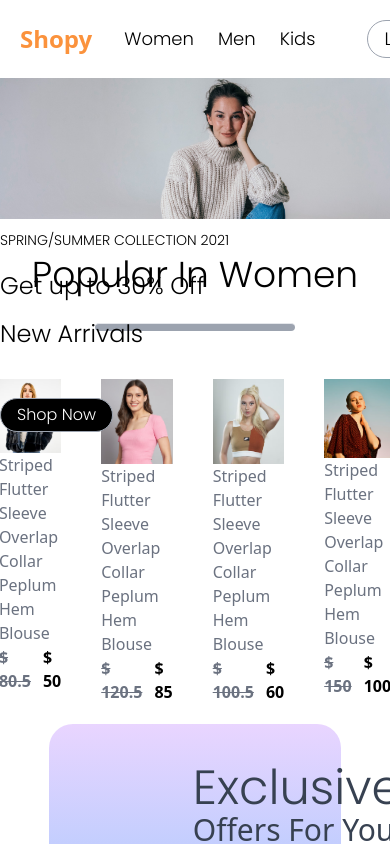
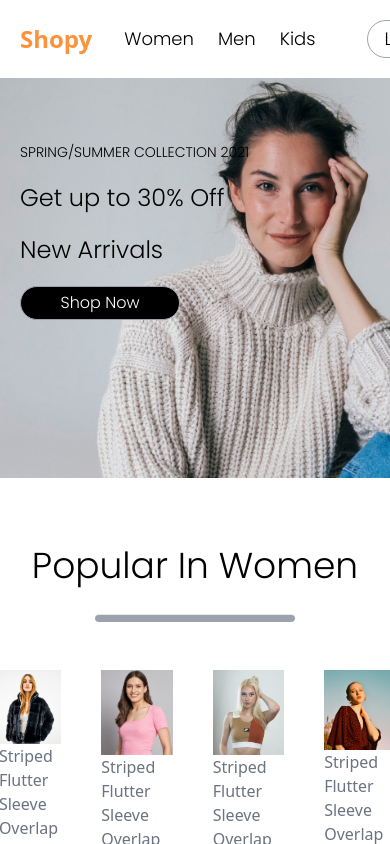
Before and after one commit to mohitparmar1/Shopy, a React (Vite) app: page / in a window 390 px wide. Shown: the top 844 px of the page. Built offline with nearby package versions, Linux system fonts and the light colour scheme.

Commit message:
hero section made responsive

```diff
--- a/src/Components/Hero.jsx
+++ b/src/Components/Hero.jsx
@@ -4,23 +4,23 @@ import HeroImg from "../assets/hero2.jpg";
 import arrow from "../assets/arrow.png";
 const Hero = () => {
   return (
-    <div className="w-full z-10 relative">
-      <div className="flex items-center flex-col">
-        <p className="text-sm md:text-base lg:text-lg font-Poppins text-center text-black pt-10 md:pt-20 absolute top-28 left-0 md:left-[250px]">
+    <div style={{backgroundImage: `url(${HeroImg})`}} className="relative w-full h-[560px] max-[440px]:h-[400px] bg-center bg-cover bg-custom-image">
+      <div className="flex flex-col gap-5 py-16 ms-5 lg:ps-16 lg:m-14">
+        <p className="text-sm text-black md:text-base lg:text-lg font-Poppins">
           SPRING/SUMMER COLLECTION 2021
         </p>
-        <p className="text-2xl md:text-4xl lg:text-5xl font-Poppins text-center text-black pt-16 md:pt-32 absolute top-32 left-0 md:left-[250px]">
+        <p className="text-2xl text-black md:text-4xl lg:text-5xl font-Poppins">
           Get up to 30% Off
         </p>
-        <p className="text-2xl md:text-4xl lg:text-5xl font-Poppins text-center text-black pt-16 md:pt-32 absolute top-44 left-0 md:left-[250px]">
+        <p className="text-2xl text-black md:text-4xl lg:text-5xl font-Poppins">
           New Arrivals
         </p>
-        <button className="flex items-center font-Poppins cursor-pointer text-base md:text-lg border text-white bg-black border-gray-400 rounded-3xl px-4 py-1 active:bg-slate-200 absolute top-80 md:top-96 left-0 md:left-[250px]">
+        <button className="p-1 text-base text-white bg-black border border-gray-400 cursor-pointer font-Poppins md:text-lg rounded-3xl active:bg-slate-200 top-36 max-w-40">
           <a href="/women">Shop Now</a>
         </button>
       </div>
 
-      <img src={HeroImg} alt="image" />
+      {/* <img src={HeroImg} alt="image" /> */}
     </div>
   );
 };
--- a/src/Pages/Shop.jsx
+++ b/src/Pages/Shop.jsx
@@ -7,7 +7,7 @@ import NewsletterSection from "../Components/Newsletter";
 
 const Shop = () => {
   return (
-    <div>
+    <div className="flex flex-col gap-8">
       <Hero />
       <Popular />
       <Offers />
```
